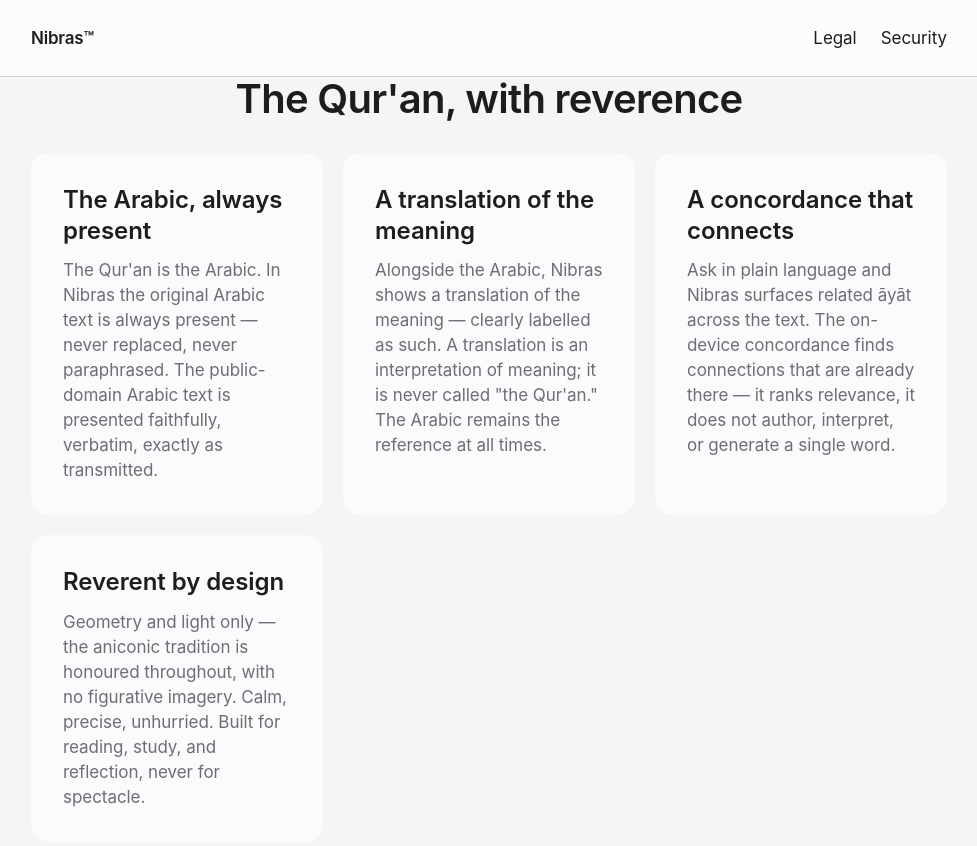
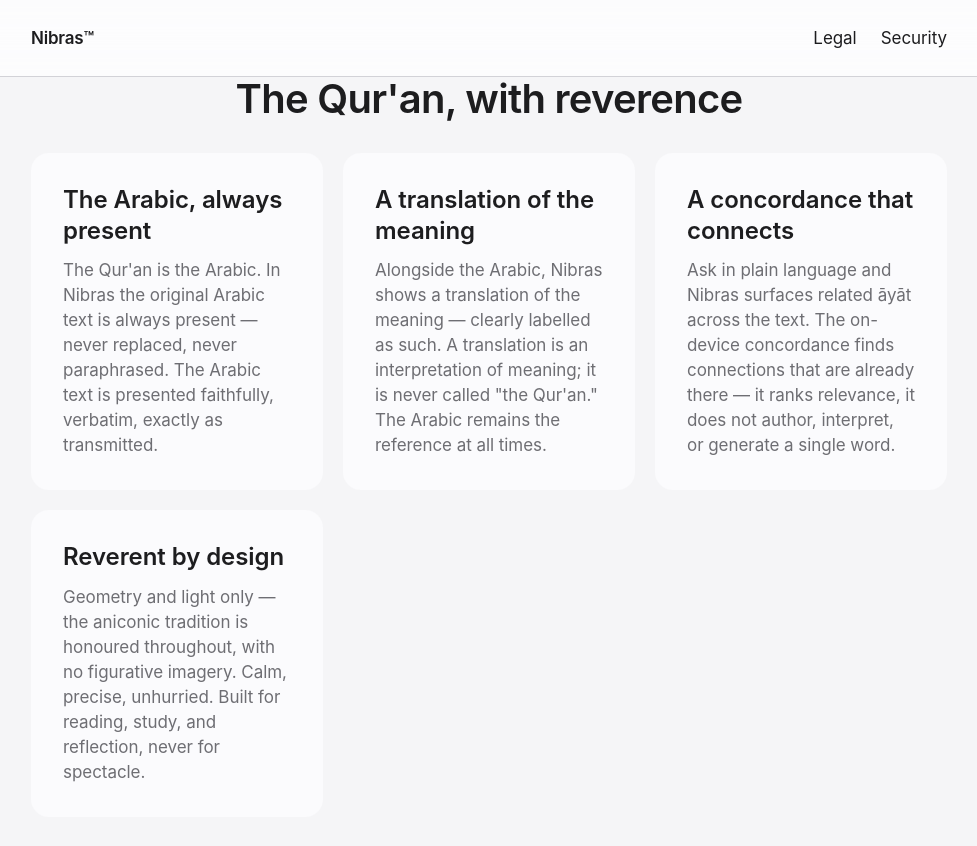
Before and after one commit to KhassinX/nibras-web, a Jekyll site: the page built from index.html, in a window 1280 px wide and 900 px high, scrolled down 829 px. Shown: the top 846 px of the window, without its empty margins (151-1128 px from the left). Built offline with Jekyll 4.4.1, drawn with Linux system fonts in a browser that asks for light colours.

Commit message:
fix(legal): el arabe es Tanzil CC BY 3.0, no dominio publico (#18)
* fix(legal): el arabe es Tanzil CC BY 3.0, no dominio publico

* fix(legal): el arabe es Tanzil CC BY 3.0, no dominio publico

```diff
--- a/es/index.html
+++ b/es/index.html
@@ -26,7 +26,7 @@ canonical_es: /es/
     <div class="cards-grid">
       <article class="card">
         <h3>El árabe, siempre presente</h3>
-        <p>El Corán es el árabe. En Nibras el texto original en árabe siempre está presente — nunca se reemplaza, nunca se parafrasea. El texto árabe de dominio público se presenta de forma fiel, verbatim, tal como fue transmitido.</p>
+        <p>El Corán es el árabe. En Nibras el texto original en árabe siempre está presente — nunca se reemplaza, nunca se parafrasea. El texto árabe se presenta de forma fiel, verbatim, tal como fue transmitido.</p>
       </article>
 
       <article class="card">
--- a/index.html
+++ b/index.html
@@ -26,7 +26,7 @@ canonical_es: /es/
     <div class="cards-grid">
       <article class="card">
         <h3>The Arabic, always present</h3>
-        <p>The Qur'an is the Arabic. In Nibras the original Arabic text is always present — never replaced, never paraphrased. The public-domain Arabic text is presented faithfully, verbatim, exactly as transmitted.</p>
+        <p>The Qur'an is the Arabic. In Nibras the original Arabic text is always present — never replaced, never paraphrased. The Arabic text is presented faithfully, verbatim, exactly as transmitted.</p>
       </article>
 
       <article class="card">
```
